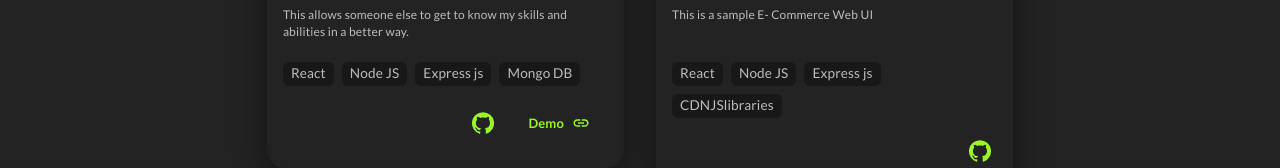
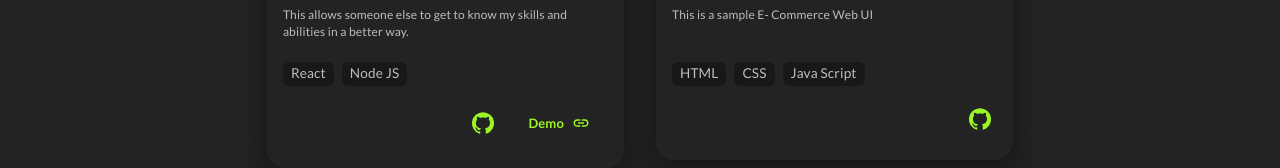
Before and after one commit to Madhushan404/portfolio, a React (Create React App) app: page / in a window 1280 px wide. Shown: the part 2605-2773 px from the top of the page. Built offline with nearby package versions, Linux system fonts and the light colour scheme.

Commit message:
Madhushan

```diff
--- a/src/components/Projects/ProjectsSection.tsx
+++ b/src/components/Projects/ProjectsSection.tsx
@@ -30,7 +30,7 @@ const projects = [
     subtitle: 'fulstack',
     description: 'This is an online book-selling and buying e-commerce website.',
     image: '/images/Book.png',
-    techStack: ['React', 'Node JS', 'Google Book API', 'Mongo DB'],
+    techStack: ['React', 'Node JS', 'Google Book API', 'Mongo DB',],
     githubUrl: 'https://github.com/Madhushan404/Book-Store-E-commerce-website.git',
 
   },
@@ -40,7 +40,7 @@ const projects = [
     subtitle: 'Front-end Development',
     description: 'This allows someone else to get to know my skills and abilities in a better way.',
     image: '/images/my.png',
-    techStack: ['React', 'Node JS', 'Express js', 'Mongo DB'],
+    techStack: ['React', 'Node JS',],
     githubUrl: 'https://github.com/Madhushan404/portfolio.git',
     liveUrl: 'https://madhushanjayathilake.vercel.app/',
   },
@@ -50,7 +50,7 @@ const projects = [
     subtitle: 'Front-End Development',
     description: 'This is a sample E- Commerce Web UI',
     image: '/images/dgaming.png',
-    techStack: ['React', 'Node JS', 'Express js', 'CDNJSlibraries'],
+    techStack: ['HTML', 'CSS', 'Java Script', ],
     githubUrl: 'https://github.com/Madhushan404/D-gaming--E---Commerce-Website-Front-End.git',
 
   },
```
